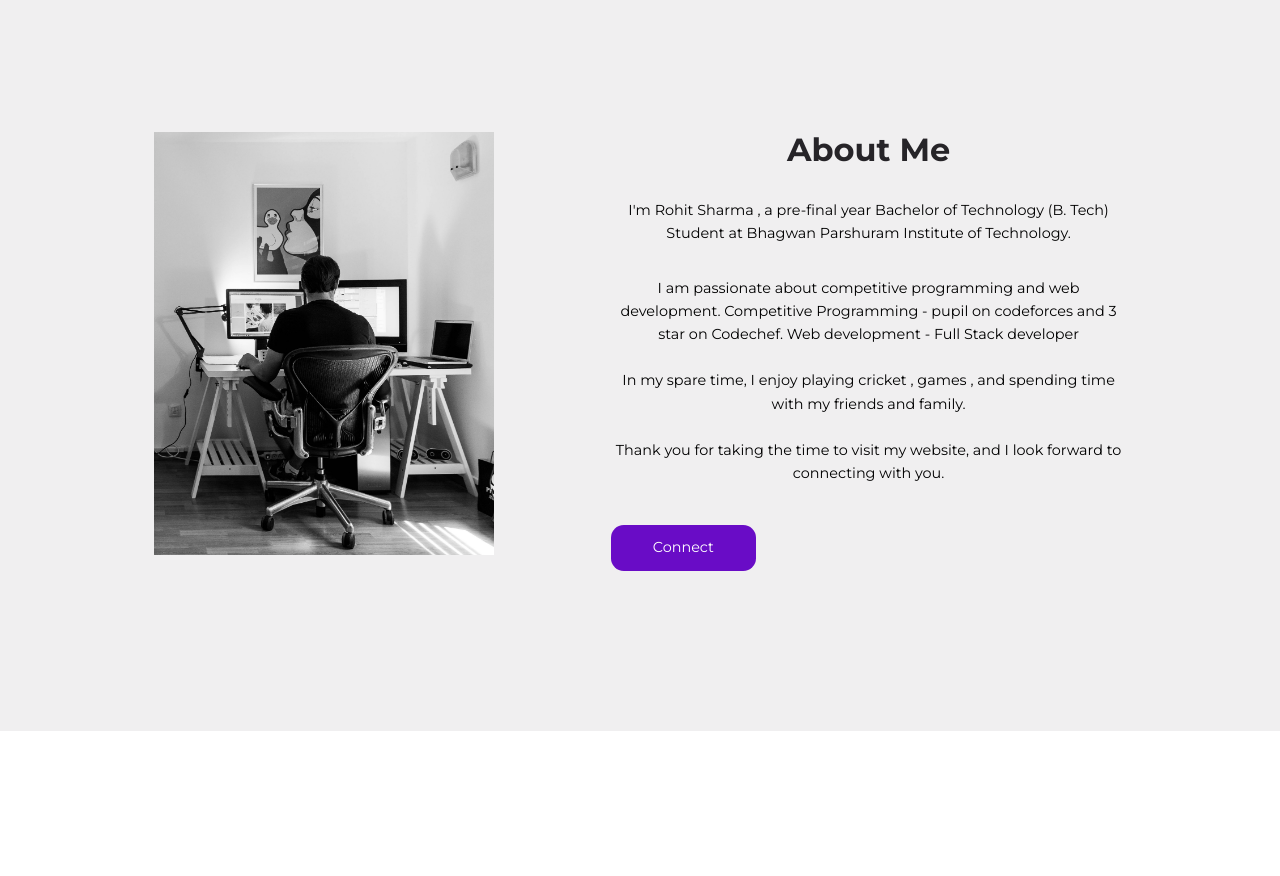
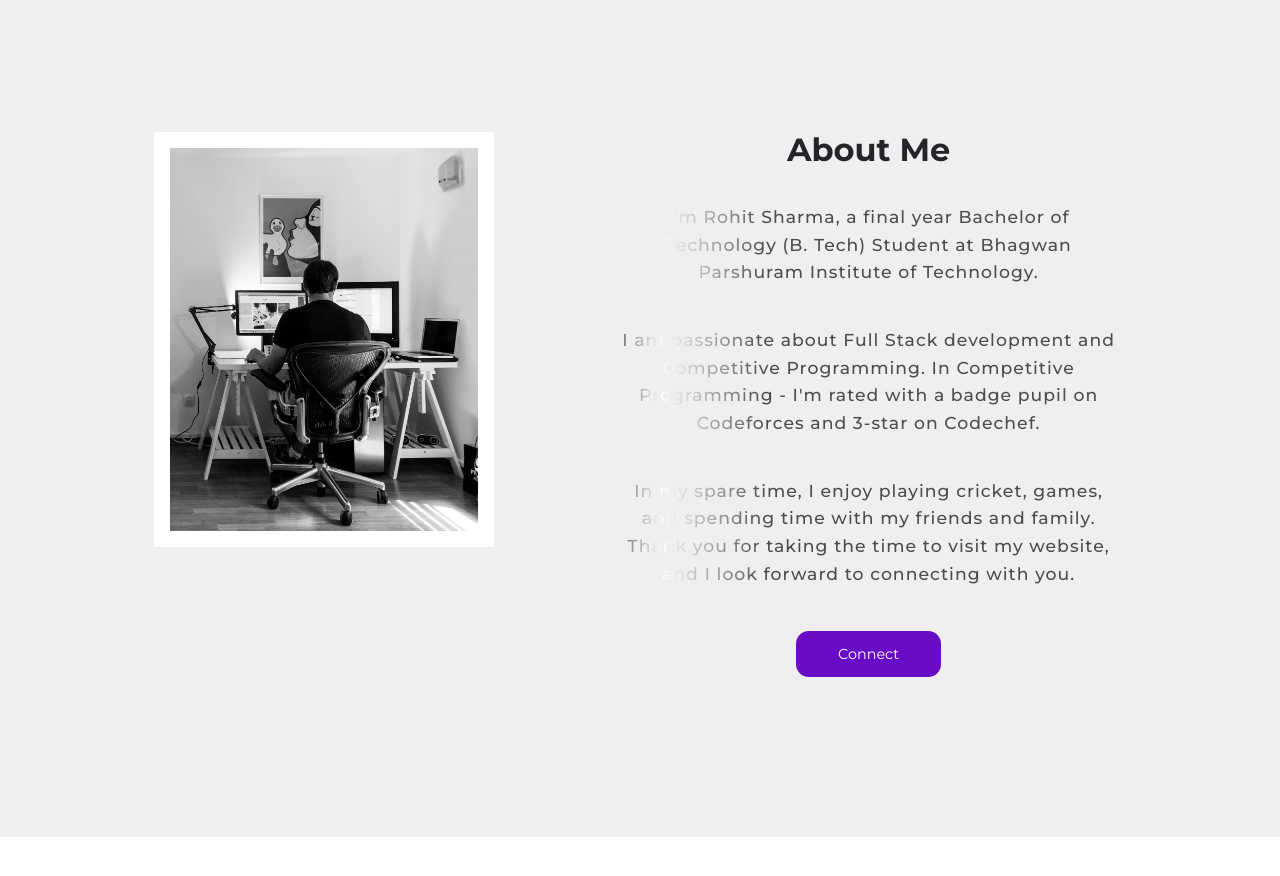
Before and after one commit to Rohit-Sharmaa/Portfolio, a React (Create React App) app: page / in a window 1280 px wide. Shown: the part 860-1736 px from the top of the page. Built offline with nearby package versions, Linux system fonts and the light colour scheme.

Commit message:
improved the ui of the about page

```diff
--- a/package.json
+++ b/package.json
@@ -11,6 +11,8 @@
     "@testing-library/user-event": "^13.5.0",
     "@types/react-vertical-timeline-component": "^3.3.6",
     "aos": "^2.3.4",
+    "clsx": "^2.1.1",
+    "framer-motion": "^11.3.19",
     "react": "^18.2.0",
     "react-dom": "^18.2.0",
     "react-icon": "^1.0.0",
@@ -18,6 +20,7 @@
     "react-scripts": "5.0.1",
     "react-scrollspy": "^3.4.3",
     "react-vertical-timeline-component": "^3.6.0",
+    "tailwind-merge": "^2.4.0",
     "theme-ui": "^0.16.1",
     "web-vitals": "^2.1.4"
   },
--- a/src/sections/about/About.jsx
+++ b/src/sections/about/About.jsx
@@ -1,7 +1,16 @@
 import AboutImage from "../../assests/of.jpg";
-
 import "./about.css";
 import { useTheme } from "../../components/ThemeContext";
+
+// Function to split text into spans
+const splitTextIntoSpans = (text) => {
+  return text.split("").map((char, index) => (
+    <span key={index} style={{ animationDelay: `${index * 0.05}s` }}>
+      {char}
+    </span>
+  ));
+};
+
 const About = () => {
   const { theme } = useTheme();
   return (
@@ -14,23 +23,21 @@ const About = () => {
         </div>
         <div className="about__right">
           <h2>About Me</h2>
-          <p>
-            I'm Rohit Sharma , a pre-final year Bachelor of Technology (B. Tech)
-            Student at Bhagwan Parshuram Institute of Technology.
+          <p className="animated-paragraph paragraph-1">
+            {splitTextIntoSpans(
+              "I'm Rohit Sharma, a final year Bachelor of Technology (B. Tech) Student at Bhagwan Parshuram Institute of Technology."
+            )}
           </p>
-          <p>
-            I am passionate about competitive programming and web development.
-            Competitive Programming - pupil on codeforces and 3 star on
-            Codechef. Web development - Full Stack developer
-            <br />
-            <br />
-            In my spare time, I enjoy playing cricket , games , and spending
-            time with my friends and family.
-            <br /> <br />
-            Thank you for taking the time to visit my website, and I look
-            forward to connecting with you.
+          <p className="animated-paragraph paragraph-2">
+            {splitTextIntoSpans(
+              "I am passionate about Full Stack development and Competitive Programming. In Competitive Programming - I'm rated with a badge pupil on Codeforces and 3-star on Codechef."
+            )}
           </p>
-
+          <p className="animated-paragraph paragraph-3">
+            {splitTextIntoSpans(
+              "In my spare time, I enjoy playing cricket, games, and spending time with my friends and family. Thank you for taking the time to visit my website, and I look forward to connecting with you."
+            )}
+          </p>
           <a href="#contact" className="btn primary">
             Connect
           </a>
--- a/src/sections/about/about.css
+++ b/src/sections/about/about.css
@@ -7,7 +7,7 @@
 .about__portrait {
   height: fit-content;
   max-height: 40rem;
-  /* border: 1rem solid var(--color-white); */
+  border: 1rem solid var(--color-white);
   background-size: 100% 100%;
   transition: var(--transition);
 }
@@ -17,11 +17,14 @@
 }
 
 .about__right p {
-  margin-bottom: 0.8rem;
   margin-top: 2rem;
+  font-size: larger;
+  font-weight: 500;
+  color: blue !important;
 }
 
 .about__right .btn {
+  margin: auto;
   margin-top: 2.5rem;
 }
 
@@ -52,3 +55,50 @@
     margin-top: 2rem;
   }
 }
+
+/* text animation  */
+
+.animated-paragraph {
+  letter-spacing: 1px !important;
+  padding: 4px;
+  background: linear-gradient(
+    to right,
+    hsl(0, 0%, 30%) 0,
+    hsl(0, 0%, 100%) 10%,
+    hsl(0, 0%, 30%) 30%
+  );
+  -webkit-background-clip: text;
+  -webkit-text-fill-color: transparent;
+  animation: shine 7s infinite linear;
+}
+
+.animated-paragraph {
+  position: relative;
+  overflow: hidden;
+}
+
+.paragraph-1 {
+  animation-delay: 0s;
+}
+
+.paragraph-2 {
+  animation-delay: 2s;
+}
+
+.paragraph-3 {
+  animation-delay: 5s;
+}
+
+@keyframes shine {
+  0% {
+    background-position: -100%;
+  }
+  100% {
+    background-position: 100%;
+  }
+}
+
+/* removed the animation white screen bug  */
+[data-aos^="fade"][data-aos^="fade"] {
+  opacity: 1 !important;
+}
--- a/src/sections/header/header.css
+++ b/src/sections/header/header.css
@@ -1,3 +1,4 @@
+@import url("https://fonts.googleapis.com/css?family=Red+Hat+Display:900&display=swap");
 header {
   margin-top: 2rem;
   height: calc(100vh - 5rem);
@@ -121,8 +122,6 @@ header {
 
 /* text animation css - Rohit Sharma text  */
 
-@import url("https://fonts.googleapis.com/css?family=Red+Hat+Display:900&display=swap");
-
 /* Base */
 
 .header_text {
```
Also changed, not shown: 1 other file (tests, documents, lock files or other folders).
